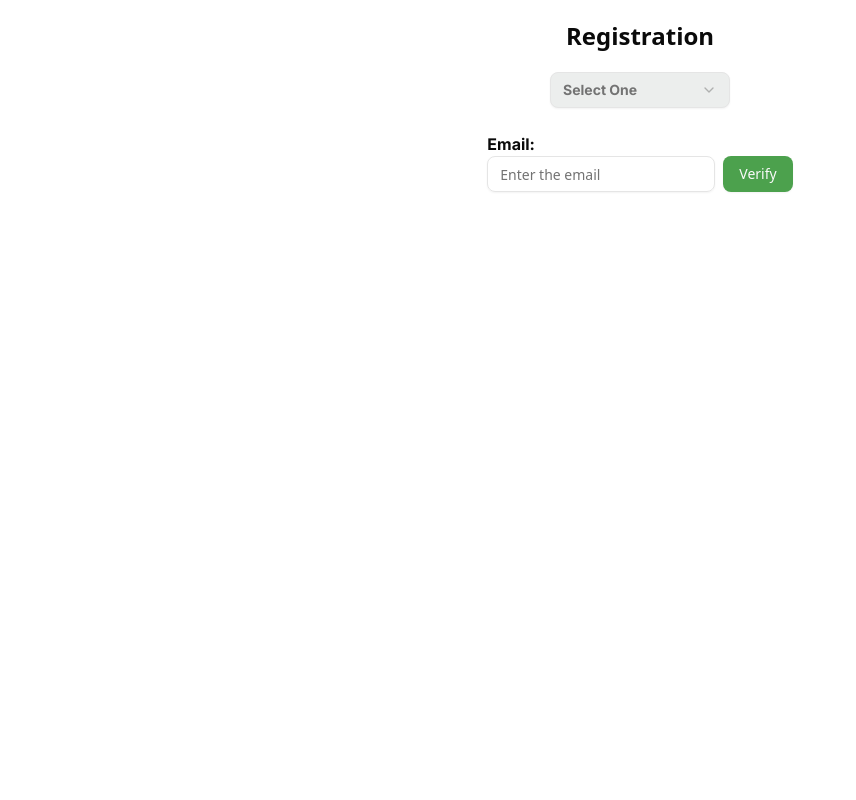
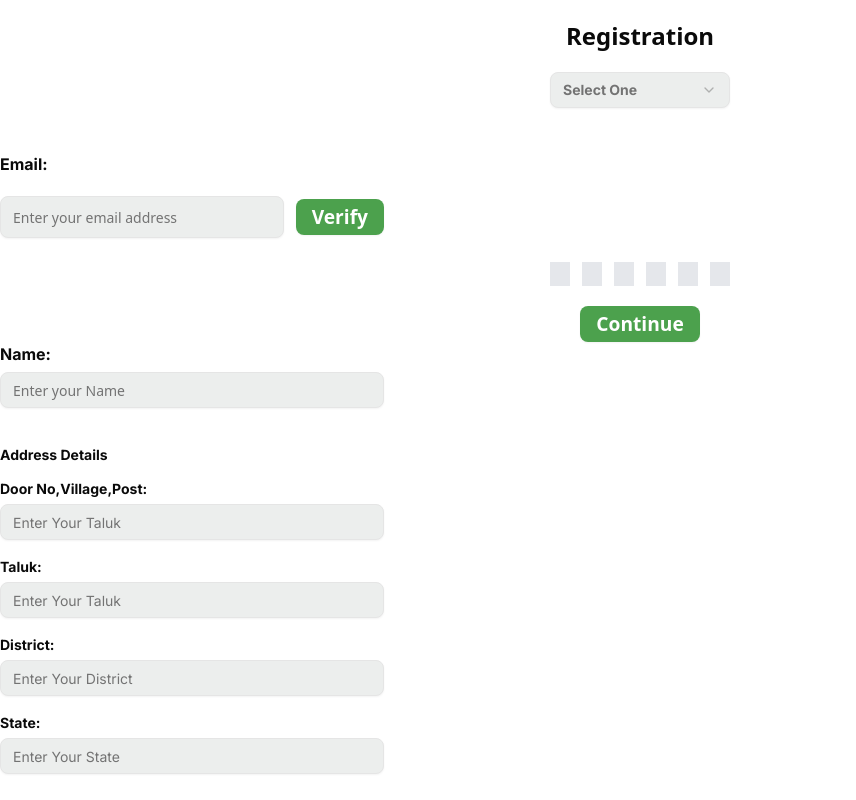
Before and after one commit to Dev-SK01/agri-lynx, a React (Vite) app in the folder agri-lynx/: page / in a window 1280 px wide. Shown: the whole page, without its empty margins (0-856 px from the left). Built offline with nearby package versions, Linux system fonts and the light colour scheme; a web font is replaced by a local one.

Commit message:
testing branch push

```diff
--- a/agri-lynx/src/index.css
+++ b/agri-lynx/src/index.css
@@ -50,7 +50,11 @@
     --font-inknut: "Inknut Antiqua", sans-serif;
     --font-inter: "Inter", sans-serif ;
 }
-
+@layer components{
+    .otp{
+        @apply w-5 bg-gray-200 space-x-20 mx-1.5 focus:border-2 focus:border-(--teritary)
+    }
+}
 .dark {
     --background: oklch(0.145 0 0);
     --foreground: oklch(0.985 0 0);
--- a/agri-lynx/src/owners/LocalMarketOwnerRegistration.jsx
+++ b/agri-lynx/src/owners/LocalMarketOwnerRegistration.jsx
@@ -1,79 +1,35 @@
 import { Button } from '@/components/ui/button'
+import React from 'react'
+import Selection from './contents/Selection';
+import Email from './contents/Email';
+import Personal  from './contents/Personal';
+import OtpInputField from './contents/Otp';
+import Address from './contents/Address';
 
-import { Input } from '@/components/ui/input'
-import { Label } from "@/components/ui/label"
+const LocalMarketOwnerRegistration = () => {
 
 
-
-
-import {
-  Select,
-  SelectContent,
-  SelectItem,
-  SelectTrigger,
-  SelectValue,
-} from "@/components/ui/select"
-import { SelectLabel } from '@radix-ui/react-select'
-
-
-
-
-
-import React from 'react'
-
-const LocalMarketOwnerRegistration = () => {
   return (
     <div className="place-content-center ">
+
       <h1 className="--font-inknut font-bold text-2xl mt-5  text-center">Registration</h1>
 
 
-
-
-
-      <div className="flex justify-center items-center  flex-col">
-    <Select className="flex justify-center items-center font-inter font-bold text-5xl " >
-    <SelectTrigger className="w-[180px] pb-3 pt-3 mt-5 bg-(--teritary) font-inter font-bold ">
-    <SelectValue placeholder="Select One" />
-    </SelectTrigger>
-    <SelectContent>
-
-    <SelectItem value="Farmer">Farmer</SelectItem>
-    <SelectItem value="Logistic">Logistic</SelectItem>
-    <SelectItem value="Owner">Owner</SelectItem>
-    </SelectContent>
-    </Select>
-    <br></br>
-
-
-    <div className="">
-      <Label htmlFor="email" className="font-bold text-1xl font-inter">Email:</Label>
-
-      <div className="flex w-full max-w-sm items-center space-x-2">
-      <Input type="email" placeholder="Enter the email" />
-      <Button type="submit" className="bg-(--secondary)">Verify</Button>
-    </div>
-
-    </div>
+      <Selection />
+      <Email />
+      <OtpInputField/>
+      <Personal />
+      <Address />
 
 
 
 
 
 
-
-
-
-
-
-
-
-
-
-
-
+      {/* Personal Details*/}
 
     </div>
-    </div>
+
   )
 }
 
--- /dev/null
+++ b/agri-lynx/src/owners/contents/Address.jsx
@@ -0,0 +1,39 @@
+import React from "react";
+import { Input } from "@/components/ui/input";
+import { Label } from "@/components/ui/label";
+
+const Address = () => {
+  return (
+
+      <div className="w-full max-w-sm mt-10">
+        <Label htmlFor="number" className="font-bold font-inter flex mb-2">Address Details</Label>
+
+        <div className="w-full max-w-sm mt-5">
+          <Label htmlFor="taluk" className="font-bold font-inter mb-2">Door No,Village,Post:</Label>
+          <Input type="text" placeholder="Enter Your Taluk" className="font-inter bg-(--teritary) "id="taluk"/>
+        </div>
+
+        <div className="w-full max-w-sm mt-5">
+          <Label htmlFor="taluk" className="font-bold font-inter mb-2">Taluk:</Label>
+          <Input type="text" placeholder="Enter Your Taluk" className="font-inter bg-(--teritary) "id="taluk"/>
+        </div>
+
+        <div className="w-full max-w-sm mt-5">
+          <Label htmlFor="district" className="font-bold font-inter mb-2">District:</Label>
+          <Input type="text" placeholder="Enter Your District" className="font-inter bg-(--teritary) "id="taluk"/>
+        </div>
+
+        <div className="w-full max-w-sm mt-5">
+          <Label htmlFor="State" className="font-bold font-inter mb-2">State:</Label>
+          <Input type="text" placeholder="Enter Your State" className="font-inter bg-(--teritary) "id="State"/>
+        </div>
+
+
+      </div>
+
+
+
+  );
+};
+
+export default Address;
--- /dev/null
+++ b/agri-lynx/src/owners/contents/Email.jsx
@@ -0,0 +1,30 @@
+import { Button } from '@/components/ui/button'
+import React from 'react'
+import { Input } from '@/components/ui/input'
+import { Label } from "@/components/ui/label"
+import OtpInputField from './Otp'
+
+
+const Email = () => {
+
+    return (
+        <>
+            {/*Email */}
+            <div className="">
+                <Label htmlFor="email" className="font-bold text-1xl font-inter pt-5 pb-5">Email:</Label>
+
+                <div className="flex w-full max-w-sm items-center space-x-3">
+                    <Input type="email" placeholder="Enter your email address" className="bg-(--teritary) pt-5 pb-5" />
+                    <Button type="submit" className="text-white bg-(--secondary) font-bold text-[1.2rem] ">Verify</Button>
+                </div>
+                <br />
+
+
+
+
+            </div>
+
+        </>
+    )
+}
+export default Email;
--- a/agri-lynx/src/owners/contents/Otp.jsx
+++ b/agri-lynx/src/owners/contents/Otp.jsx
@@ -1,22 +1,56 @@
-import { REGEXP_ONLY_DIGITS_AND_CHARS } from "input-otp"
+import React, { useState } from 'react'
+import { Button } from '@/components/ui/button'
+const OtpInputField = () => {
+  const [otp, setOtp] = useState(new Array(6).fill(""));
+  // const [pasteOtp,setNewOtp] = useState([])
 
-import {
-  InputOTP,
-  InputOTPGroup,
-  InputOTPSlot,
-} from "@/components/ui/input-otp"
+  function handleChange(e, index) {
+    const newOtp = [...otp];
+    newOtp[index] = e.target.value;
+    setOtp(newOtp);
+    if (e.target.value && e.target.nextSibling) {
+      e.target.nextSibling.focus();
+    }
+  }
 
-export function InputOTPPattern() {
+  function handleDelete(e, index) {
+    if (e.key == "Backspace") {
+      e.target.previousSibling.focus();
+    }
+  }
+
+  function handlePaste(e) {
+    const copiedText = e.clipboardData.getData("text");
+    if(isNaN(copiedText)) return null;
+    if(copiedText.length == otp.length) {
+      setOtp(copiedText.toString().split("").splice(0,otp.length));
+    }else{
+      return "";
+    }
+  }
+  console.log(otp);
+
   return (
-    <InputOTP maxLength={6} pattern={REGEXP_ONLY_DIGITS_AND_CHARS}>
-      <InputOTPGroup>
-        <InputOTPSlot index={0} />
-        <InputOTPSlot index={1} />
-        <InputOTPSlot index={2} />
-        <InputOTPSlot index={3} />
-        <InputOTPSlot index={4} />
-        <InputOTPSlot index={5} />
-      </InputOTPGroup>
-    </InputOTP>
+    <>
+      <div  className=" otp-area flex justify-center items-center" >
+        {otp.map((otp, index) => ((
+          <input type="text"
+            className='otp'
+            value={otp}
+            key={index}
+            maxLength={1}
+            onChange={(e) => handleChange(e, index)}
+            onKeyUpCapture={(e) => handleDelete(e, index)}
+            onPaste={(e) => handlePaste(e)
+            }
+          />)))
+        }
+      </div>
+      <div className="flex justify-center items-center" >
+      <Button type="submit" className="text-white bg-(--secondary) font-bold text-[1.2rem] mt-5">Continue</Button>
+      </div>
+    </>
   )
 }
+
+export default OtpInputField;
--- /dev/null
+++ b/agri-lynx/src/owners/contents/Personal.jsx
@@ -0,0 +1,14 @@
+import { Input } from "@/components/ui/input"
+import { Label } from "@/components/ui/label"
+import React from "react"
+const Personal =  () => {
+  return (
+    <>
+    <div className="grid w-full max-w-sm items-center gap-1.5">
+      <Label htmlFor="name" className="font-bold text-1xl font-inter">Name:</Label>
+      <Input type="Name" id="Name" placeholder="Enter your Name" className="bg-(--teritary)" />
+    </div>
+    </>
+  )
+}
+export  default Personal;
--- /dev/null
+++ b/agri-lynx/src/owners/contents/Selection.jsx
@@ -0,0 +1,38 @@
+import * as React from "react"
+
+import {
+  Select,
+  SelectContent,
+  SelectGroup,
+  SelectItem,
+  SelectLabel,
+  SelectTrigger,
+  SelectValue,
+} from "@/components/ui/select"
+
+    const Selection = () => {
+      return (
+        <>
+
+      <div className="flex justify-center items-center  flex-col">
+      <Select className="flex justify-center items-center font-inter font-bold text-5xl " >
+        <SelectTrigger className="w-[180px] pb-3 pt-3 mt-5 bg-(--teritary) font-inter font-bold ">
+          <SelectValue placeholder="Select One" />
+        </SelectTrigger>
+        <SelectContent>
+
+          <SelectItem value="Farmer">Farmer</SelectItem>
+          <SelectItem value="Logistic">Logistic</SelectItem>
+          <SelectItem value="Owner">Owner</SelectItem>
+        </SelectContent>
+      </Select>
+      <br />
+
+    </div>
+    </>
+
+      )
+    }
+
+
+export default Selection;
```
Also changed, not shown: 1 other file (tests, documents, lock files or other folders).
